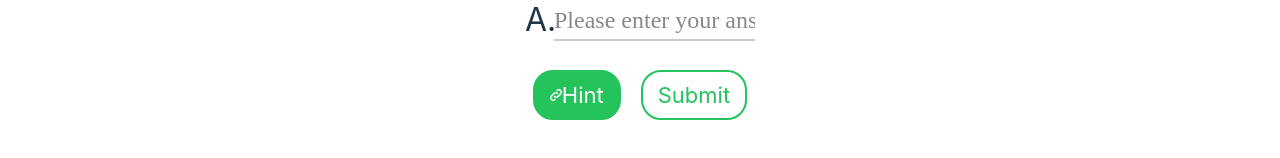
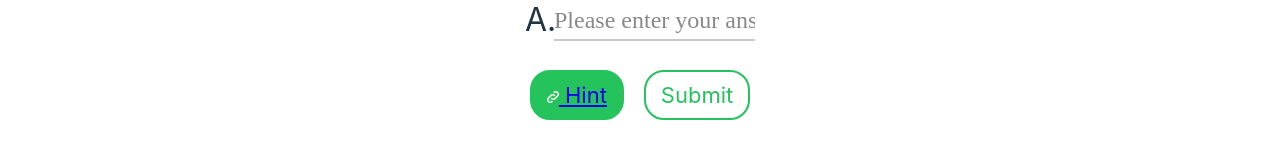
Before and after one commit to GroundGuardians/GG_FE, a React (Vite) app: page /quiz in a window 1280 px wide. Shown: the part 404-562 px from the top of the page. Built offline with nearby package versions, Linux system fonts and the light colour scheme; a web font is replaced by a local one; what emotion-reset would draw is missing.

Commit message:
feat/#22 : onClick 옵서녈 체이닝 & link->a태그로 변경

```diff
--- a/src/commons/Button.tsx
+++ b/src/commons/Button.tsx
@@ -6,7 +6,7 @@ interface commonButtonPropTypes {
   children: ReactNode;
   isGreen: boolean;
   isSurvey: boolean;
-  onClick: () => void;
+  onClick?: () => void;
 }
 
 export const CommonButton = (props: commonButtonPropTypes) => {
--- a/src/pages/Quiz.tsx
+++ b/src/pages/Quiz.tsx
@@ -33,12 +33,10 @@ const Quiz = () => {
         </QuizAnswerInputBorder>
       </QuizAnswerWrapper>
       <ButtonWrapper>
-        <CommonButton
-          isGreen={true}
-          isSurvey={false}
-          onClick={() => navigate(QUIZ_DATA.url)}
-        >
-          <img src={HintIcon} /> Hint
+        <CommonButton isGreen={true} isSurvey={false}>
+          <a href={QUIZ_DATA.url}>
+            <img src={HintIcon} /> Hint
+          </a>
         </CommonButton>
 
         <CommonButton
```
